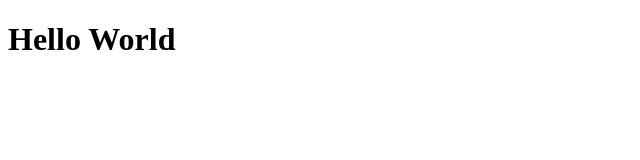
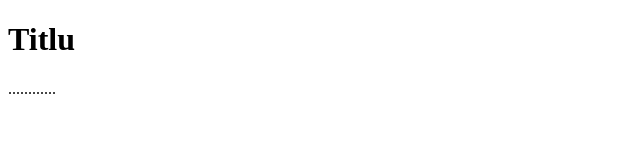
Before and after one commit to Florin73/demo-github-proiect1, a plain HTML site: page index.html in a window 1280 px wide. Shown: the whole page, without its empty margins (0-640 px from the left). Drawn offline with Linux system fonts and the light colour scheme.

```diff
--- a/index.html
+++ b/index.html
@@ -10,4 +10,7 @@
     <!-- Favicon -->
     <link rel="shortcut icon" type="image/x-icon" href="assets/img/favicon.ico">
 </head>
-    <h1>Hello World</h1>
+<body>
+    <h1>Titlu</h1>
+    <p>............</p>
+</body>
```
